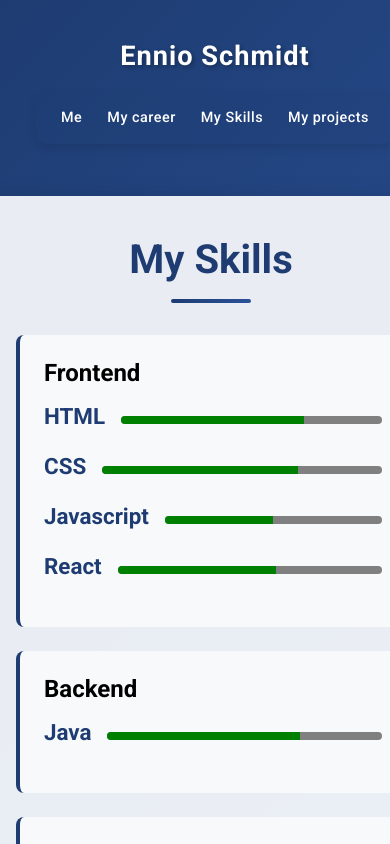
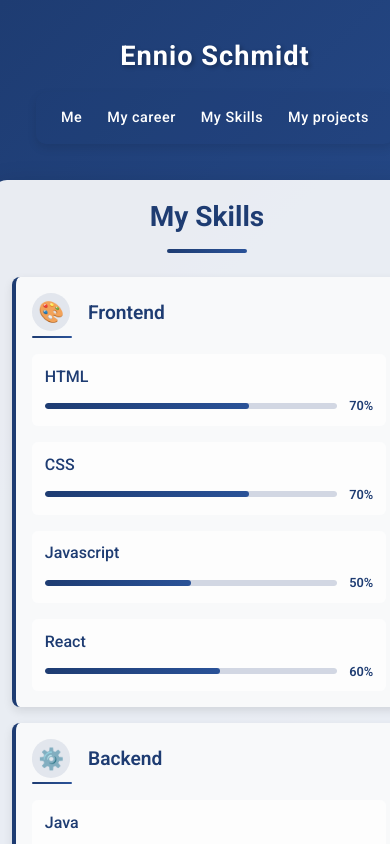
Before and after one commit to schmenniooo/PersonalWebsite, a React (Vite) app: page /skills in a window 390 px wide. Built offline with nearby package versions, Linux system fonts and the light colour scheme.

Commit message:
Add skill category icons and improve skill item UI/UX
Introduced dynamic category icons and enhanced the skill display. Updated the layout, added hover effects, and improved responsiveness for better user experience across devices.

```diff
--- a/src/components/skills/skills.css
+++ b/src/components/skills/skills.css
@@ -1,6 +1,5 @@
 
 .skillsContainer {
-
     display: flex;
     flex-direction: column;
     align-items: center;
@@ -10,7 +9,6 @@
 }
 
 .skills-card {
-
     background-color: rgba(255, 255, 255, 0.9);
     border-radius: 20px;
     box-shadow: 0 10px 30px rgba(0, 0, 0, 0.2);
@@ -19,14 +17,13 @@
     max-width: 900px;
     transition: transform 0.3s ease, box-shadow 0.3s ease;
 }
+
 .skills-card:hover {
-
     transform: translateY(-5px);
     box-shadow: 0 15px 35px rgba(0, 0, 0, 0.3);
 }
 
 .skills-title {
-
     color: #1e3c72;
     font-size: 2.5rem;
     font-weight: 700;
@@ -35,7 +32,6 @@
 }
 
 .skills-divider {
-
     height: 4px;
     background: linear-gradient(90deg, #1e3c72, #2a5298);
     width: 80px;
@@ -44,7 +40,6 @@
 }
 
 .skillGroupContainer {
-
     display: flex;
     flex-direction: column;
     gap: 1.5rem;
@@ -54,49 +49,247 @@
 }
 
 .skillGroupItem {
-
     background-color: #f8f9fa;
     border-left: 4px solid #1e3c72;
     border-radius: 8px;
     padding: 1.5rem;
-    transition: transform 0.2s ease;
+    transition: transform 0.2s ease, box-shadow 0.3s ease;
+    box-shadow: 0 4px 10px rgba(0, 0, 0, 0.1);
 }
+
 .skillGroupItem:hover {
-
     transform: translateX(5px);
+    box-shadow: 0 6px 15px rgba(0, 0, 0, 0.15);
 }
 
 .skillGroupHeading {
-
     display: flex;
     align-items: center;
-    justify-content: space-between;
-    margin: 0 0 1rem 0;
+    gap: 0.8rem;
+    margin: 0 0 1.2rem 0;
+    color: #1e3c72;
+    font-size: 1.6rem;
+    font-weight: 600;
+    position: relative;
+    padding-bottom: 0.5rem;
+}
+
+.skill-category-icon {
+    font-size: 1.8rem;
+    display: flex;
+    align-items: center;
+    justify-content: center;
+    min-width: 2.5rem;
+    height: 2.5rem;
+    background-color: rgba(30, 60, 114, 0.1);
+    border-radius: 50%;
+    padding: 0.5rem;
+    margin-right: 0.5rem;
+}
+
+.skillGroupHeading::after {
+    content: '';
+    position: absolute;
+    bottom: 0;
+    left: 0;
+    width: 50px;
+    height: 3px;
+    background: linear-gradient(90deg, #1e3c72, #2a5298);
+    border-radius: 1.5px;
 }
 
 .skillItem {
-
     display: flex;
     flex-direction: row;
     align-items: center;
-    justify-content: space-evenly;
-    gap: 1rem;
-    margin: 0 0 1rem 0;
+    gap: 1.2rem;
+    margin: 0 0 1.2rem 0;
+    padding: 0.8rem;
+    background-color: rgba(255, 255, 255, 0.7);
+    border-radius: 6px;
+    transition: transform 0.2s ease, background-color 0.2s ease;
+}
+
+.skillItem:hover {
+    transform: translateX(3px);
+    background-color: rgba(255, 255, 255, 0.9);
+}
+
+.skillItem:last-child {
+    margin-bottom: 0;
 }
 
 .skillHeading {
+    color: #1e3c72;
+    font-size: 1.2rem;
+    font-weight: 500;
+    margin: 0;
+    min-width: 100px;
+}
 
-    color: #1e3c72;
-    font-size: 1.4rem;
-    margin: 0 0 0.5rem 0;
+.skill-progress-container {
+    display: flex;
+    align-items: center;
+    width: 100%;
+    gap: 10px;
 }
 
 .skillProgressBar {
+    flex-grow: 1;
+    height: 10px;
+    background-color: rgba(30, 60, 114, 0.1);
+    border-radius: 5px;
+    overflow: hidden;
+    position: relative;
+}
 
-    width: 100%;
-    height: 8px;
-    background-color: #f8f9fa;
+.skill-percent {
+    font-size: 0.9rem;
+    font-weight: 600;
     color: #1e3c72;
-    border-radius: 4px;
-    overflow: hidden;
+    min-width: 40px;
+    text-align: right;
 }
+
+.skillProgressBar::-webkit-progress-bar {
+    background-color: rgba(30, 60, 114, 0.1);
+    border-radius: 5px;
+}
+
+.skillProgressBar::-webkit-progress-value {
+    background: linear-gradient(90deg, #1e3c72, #2a5298);
+    border-radius: 5px;
+    transition: width 0.5s ease;
+}
+
+.skillProgressBar::-moz-progress-bar {
+    background: linear-gradient(90deg, #1e3c72, #2a5298);
+    border-radius: 5px;
+}
+
+/* Responsive Design */
+@media (max-width: 768px) {
+    .skillsContainer {
+        padding: 1.5rem 1rem;
+    }
+
+    .skills-card {
+        padding: 1.5rem;
+    }
+
+    .skills-title {
+        font-size: 2rem;
+    }
+
+    .skillGroupItem {
+        padding: 1.2rem;
+    }
+
+    .skillGroupHeading {
+        font-size: 1.4rem;
+        margin-bottom: 1rem;
+    }
+
+    .skill-category-icon {
+        font-size: 1.5rem;
+        min-width: 2.2rem;
+        height: 2.2rem;
+        padding: 0.4rem;
+    }
+
+    .skillItem {
+        padding: 0.6rem;
+        gap: 1rem;
+        margin-bottom: 1rem;
+    }
+
+    .skillHeading {
+        font-size: 1.1rem;
+        min-width: 80px;
+    }
+
+    .skill-progress-container {
+        gap: 8px;
+    }
+
+    .skillProgressBar {
+        height: 8px;
+    }
+
+    .skill-percent {
+        font-size: 0.85rem;
+        min-width: 35px;
+    }
+}
+
+@media (max-width: 480px) {
+    .skillsContainer {
+        padding: 1rem 0.75rem;
+    }
+
+    .skills-card {
+        padding: 1.25rem;
+        border-radius: 15px;
+    }
+
+    .skills-title {
+        font-size: 1.75rem;
+    }
+
+    .skills-divider {
+        margin-bottom: 1.5rem;
+    }
+
+    .skillGroupContainer {
+        gap: 1rem;
+    }
+
+    .skillGroupItem {
+        padding: 1rem;
+    }
+
+    .skillGroupHeading {
+        font-size: 1.2rem;
+        padding-bottom: 0.4rem;
+    }
+
+    .skill-category-icon {
+        font-size: 1.3rem;
+        min-width: 1.8rem;
+        height: 1.8rem;
+        padding: 0.3rem;
+        margin-right: 0.3rem;
+    }
+
+    .skillGroupHeading::after {
+        width: 40px;
+        height: 2px;
+    }
+
+    .skillItem {
+        flex-direction: column;
+        align-items: flex-start;
+        gap: 0.5rem;
+        padding: 0.8rem;
+    }
+
+    .skillHeading {
+        font-size: 1rem;
+        margin-bottom: 0.3rem;
+        min-width: auto;
+    }
+
+    .skill-progress-container {
+        gap: 6px;
+    }
+
+    .skillProgressBar {
+        width: 100%;
+        height: 6px;
+    }
+
+    .skill-percent {
+        font-size: 0.8rem;
+        min-width: 30px;
+    }
+}
--- a/src/components/skills/skills.jsx
+++ b/src/components/skills/skills.jsx
@@ -25,6 +25,22 @@ function Skills() {
         fetchData();
     }, []);
 
+    // Get appropriate emoji for each skill category
+    const getCategoryIcon = (category) => {
+        if (!category) return "💻"; // Default emoji
+
+        const categoryLower = category.toLowerCase();
+        if (categoryLower.includes("frontend")) return "🎨";
+        if (categoryLower.includes("backend")) return "⚙️";
+        if (categoryLower.includes("tools")) return "🔧";
+        if (categoryLower.includes("database")) return "🗄️";
+        if (categoryLower.includes("devops")) return "🚀";
+        if (categoryLower.includes("mobile")) return "📱";
+        if (categoryLower.includes("design")) return "✏️";
+        if (categoryLower.includes("language")) return "🔤";
+        return "💻"; // Default emoji
+    };
+
     return (
         <div className="skillsContainer">
             <div className="skills-card">
@@ -37,11 +53,17 @@ function Skills() {
                     <div className="skillGroupContainer">
                         {Object.entries(skills).map(([category, skillGroup]) => (
                             <section key={category} className="skillGroupItem">
-                                <h2 className="skillGroupHeading">{category}</h2>
+                                <h2 className="skillGroupHeading">
+                                    <span className="skill-category-icon">{getCategoryIcon(category)}</span>
+                                    {category}
+                                </h2>
                                 {Object.entries(skillGroup).map(([key, skill]) => (
                                     <section key={key} className="skillItem">
                                         <h3 className="skillHeading">{skill.name}</h3>
-                                        <progress className="skillProgressBar" max="100" value={skill.percent}></progress>
+                                        <div className="skill-progress-container">
+                                            <progress className="skillProgressBar" max="100" value={skill.percent}></progress>
+                                            <span className="skill-percent">{skill.percent}%</span>
+                                        </div>
                                     </section>
                                 ))}
                             </section>
```
